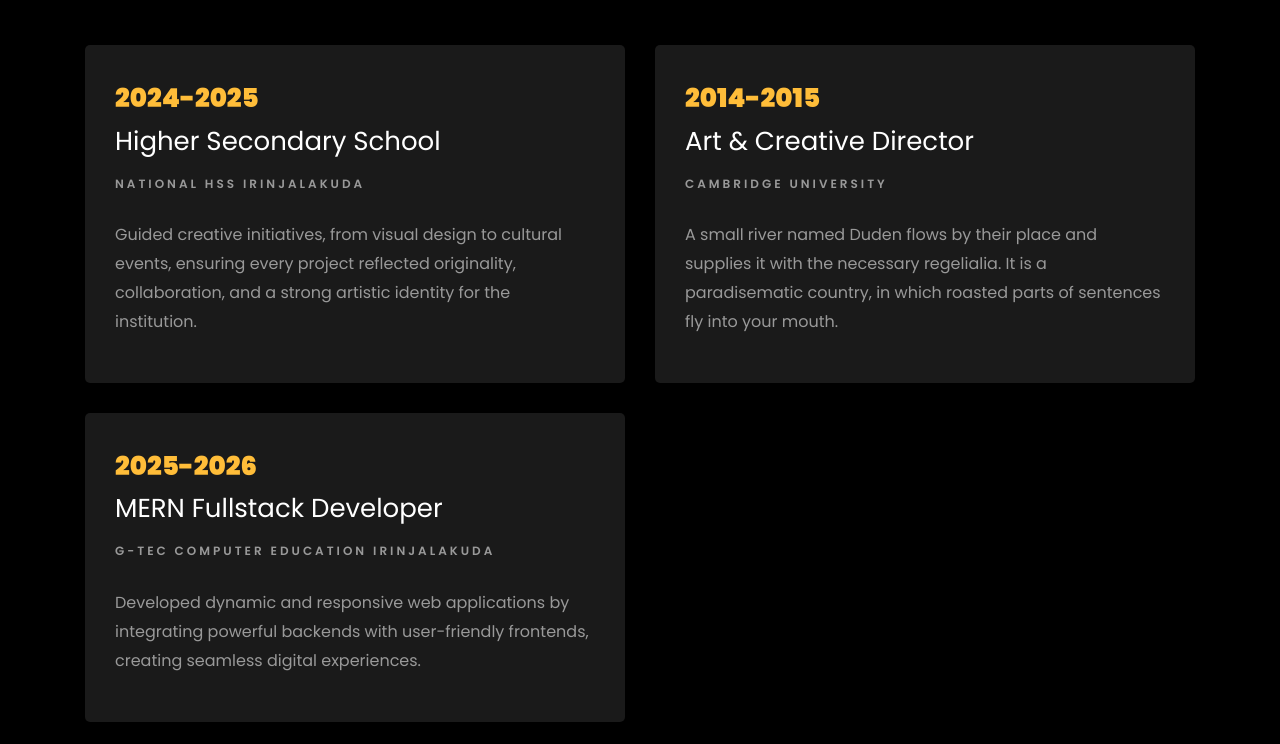
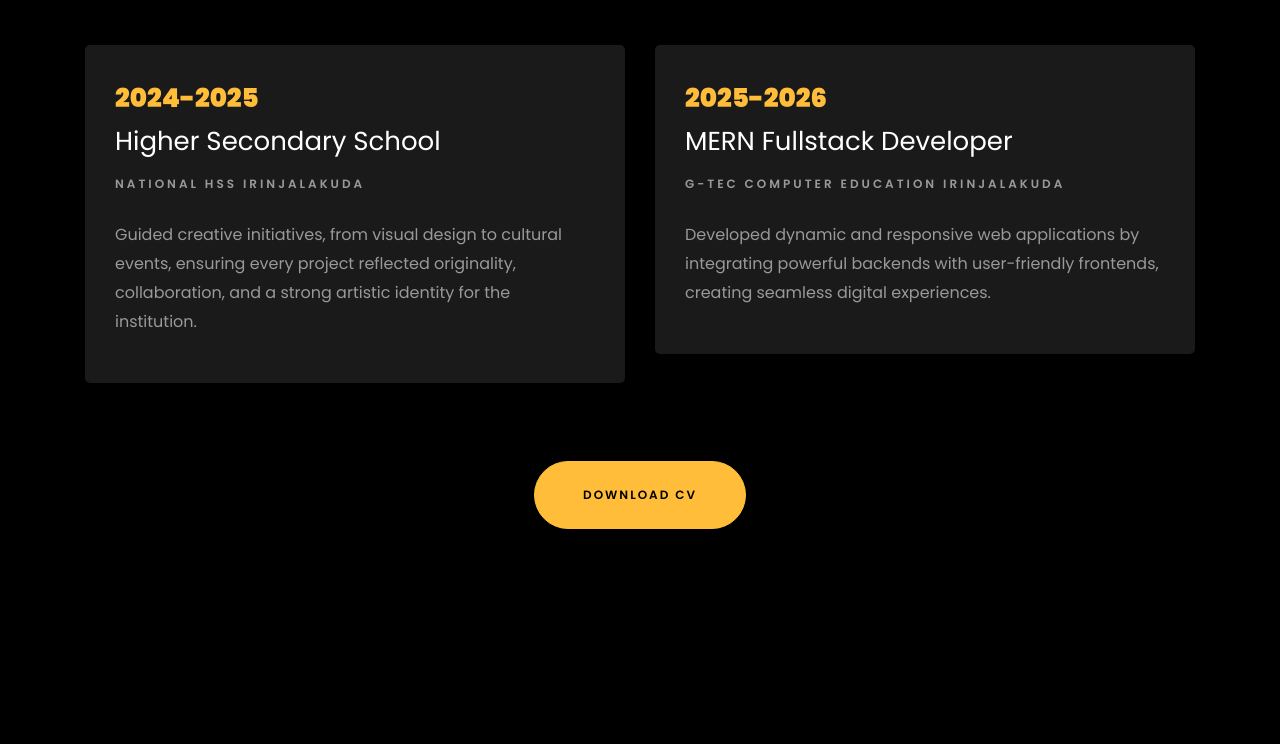
Before and after one commit to niranjandascp/Portfolio, a plain HTML site: page index.html in a window 1280 px wide. Shown: the part 1816-2560 px from the top of the page. Drawn offline with Linux system fonts and the light colour scheme; animation ran at ten frames a second; files whose address does not match are found by name.

Commit message:
refactor (mern quali)

```diff
--- a/index.html
+++ b/index.html
@@ -146,12 +146,12 @@ My goal is to deliver web apps that are fast, engaging, and accessible to all us
     					<span class="position">National HSS Irinjalakuda</span>
     					<p class="mt-4">Guided creative initiatives, from visual design to cultural events, ensuring every project reflected originality, collaboration, and a strong artistic identity for the institution.</p>
     				</div>
-    				<div class="resume-wrap ftco-animate">
+    				<!-- <div class="resume-wrap ftco-animate">
     					<span class="date">2025-2026</span>
     					<h2>MERN Fullstack Developer</h2>
     					<span class="position">G-TEC Computer Education Irinjalakuda</span>
     					<p class="mt-4">Developed dynamic and responsive web applications by integrating powerful backends with user-friendly frontends, creating seamless digital experiences.</p>
-    				</div>
+    				</div> -->
     				<!-- <div class="resume-wrap ftco-animate">
     					<span class="date">2014-2015</span>
     					<h2>Diploma in Computer</h2>
@@ -162,10 +162,10 @@ My goal is to deliver web apps that are fast, engaging, and accessible to all us
 
     			<div class="col-md-6">
     				<div class="resume-wrap ftco-animate">
-    					<span class="date">2014-2015</span>
-    					<h2>Art &amp; Creative Director</h2>
-    					<span class="position">Cambridge University</span>
-    					<p class="mt-4">A small river named Duden flows by their place and supplies it with the necessary regelialia. It is a paradisematic country, in which roasted parts of sentences fly into your mouth.</p>
+    					<span class="date">2025-2026</span>
+    					<h2>MERN Fullstack Developer</h2>
+    					<span class="position">G-TEC Computer Education Irinjalakuda</span>
+    					<p class="mt-4">Developed dynamic and responsive web applications by integrating powerful backends with user-friendly frontends, creating seamless digital experiences.</p>
     				</div>
     				<!-- <div class="resume-wrap ftco-animate">
     					<span class="date">2014-2015</span>
```
